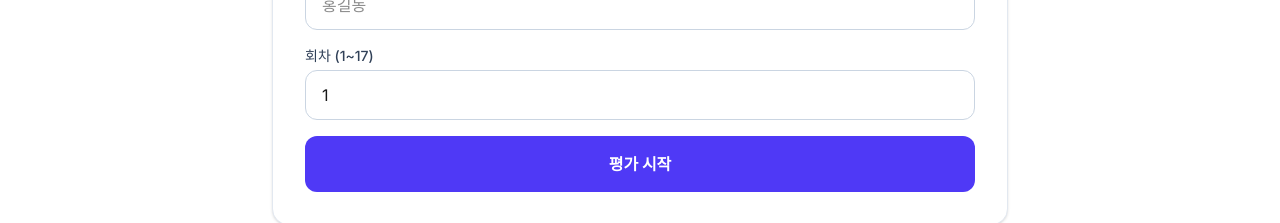
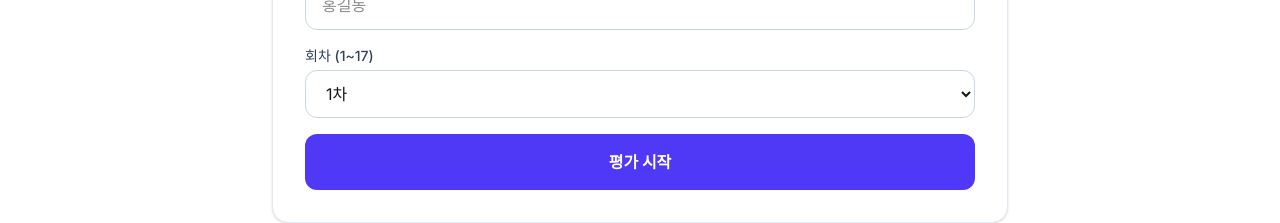
Before and after one commit to jww1086-oss/jungbuedu-2026, a Next.js app in the folder quiz-app/: page /quiz/1 in a window 1280 px wide. Shown: the part 294-517 px from the top of the page. Built offline with nearby package versions, Linux system fonts and the light colour scheme.

Commit message:
Quiz page: improved UX by changing session input to a dropdown (1-17)

```diff
--- a/quiz-app/src/app/quiz/[id]/page.tsx
+++ b/quiz-app/src/app/quiz/[id]/page.tsx
@@ -104,14 +104,15 @@ export default function QuizPage() {
             </div>
             <div>
               <label className="block text-sm font-medium text-slate-700 mb-1">회차 (1~17)</label>
-              <input
-                type="number"
-                min="1"
-                max="17"
+              <select
                 value={session}
                 onChange={(e) => setSession(e.target.value)}
-                className="w-full px-4 py-3 rounded-xl border border-slate-300 focus:outline-none focus:ring-2 focus:ring-indigo-500/50"
-              />
+                className="w-full px-4 py-3 rounded-xl border border-slate-300 focus:outline-none focus:ring-2 focus:ring-indigo-500/50 bg-white cursor-pointer"
+              >
+                {Array.from({ length: 17 }, (_, i) => (
+                  <option key={i + 1} value={i + 1}>{i + 1}차</option>
+                ))}
+              </select>
               {error && <p className="text-red-500 text-sm mt-1">{error}</p>}
             </div>
             <button
```
